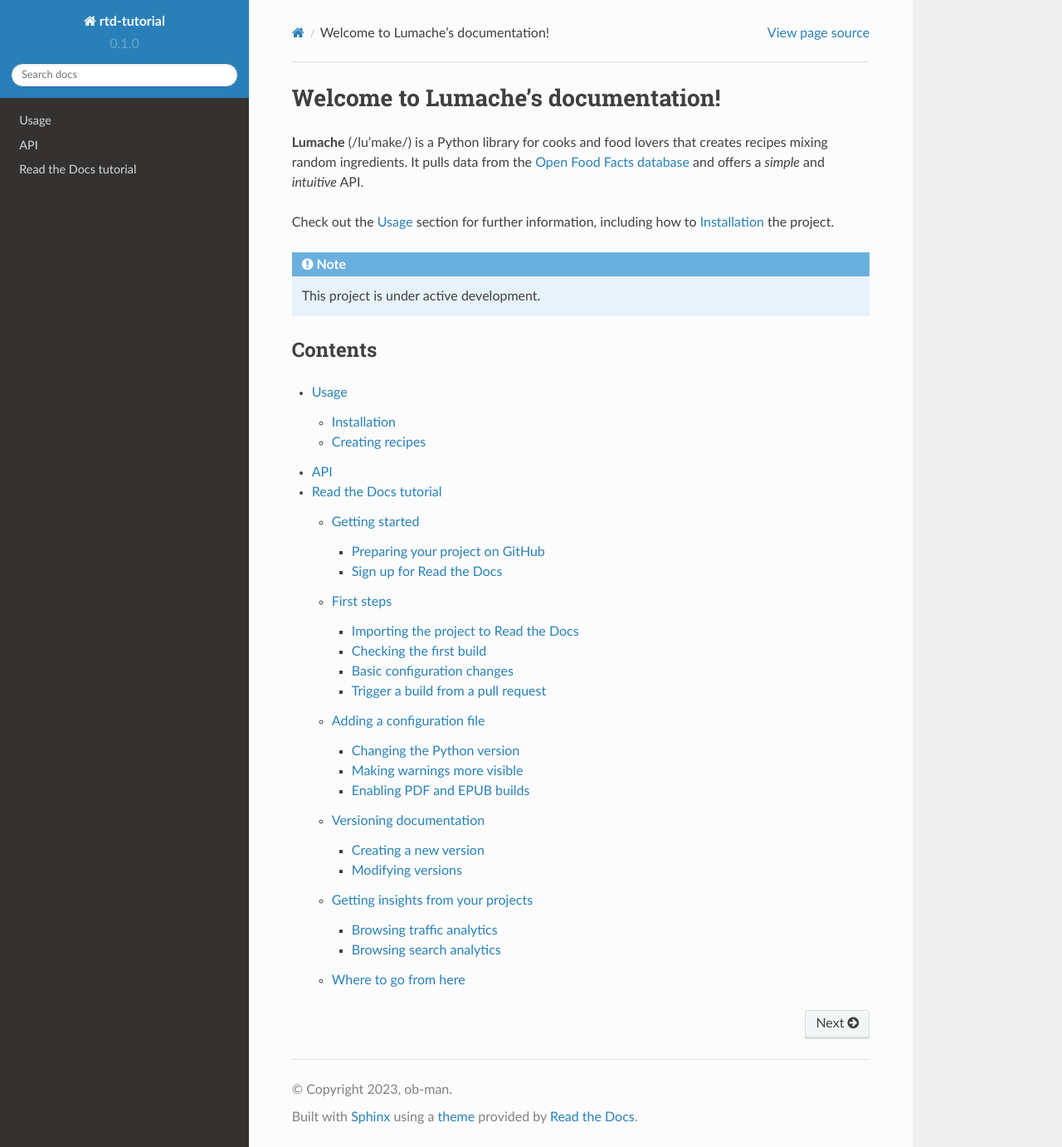
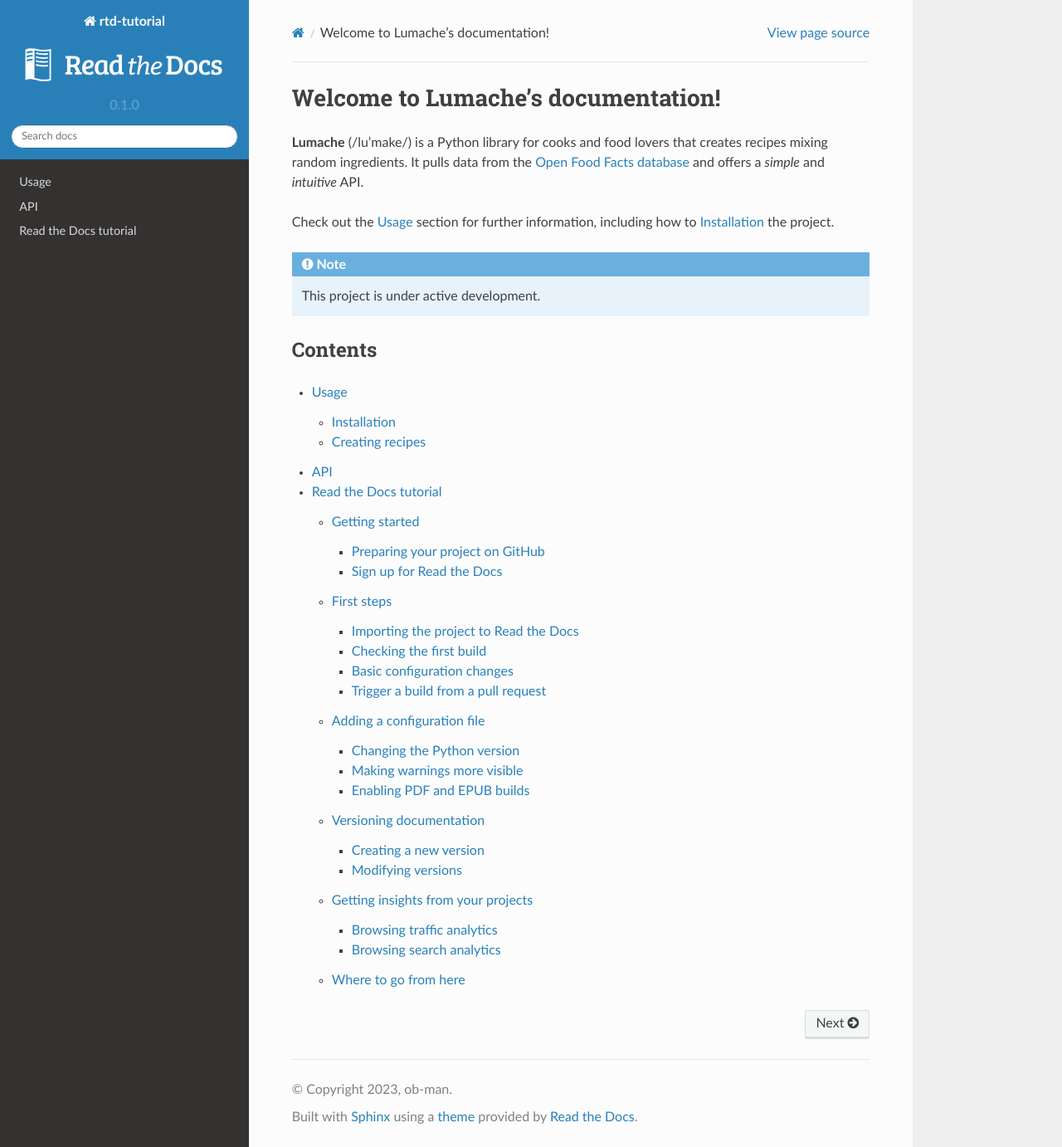
Before and after one commit to ob-man/rtd-tutorial, a Sphinx documentation site: the page built from docs/source/index.rst, in a window 1280 px wide and 1382 px high. Shown: the whole window at 83% size. Built offline with Sphinx 7.4.7 and the Read the Docs theme 2.0.0, drawn with Linux system fonts in a browser that asks for light colours.

Commit message:
add logo.svg

```diff
--- a/docs/source/conf.py
+++ b/docs/source/conf.py
@@ -35,3 +35,4 @@
 epub_show_urls = 'footnote'
 
 html_favicon = "img/favicon.png"
+html_logo = "img/logo.svg"
```
Also changed, not shown: docs/source/img/logo.svg (added).
